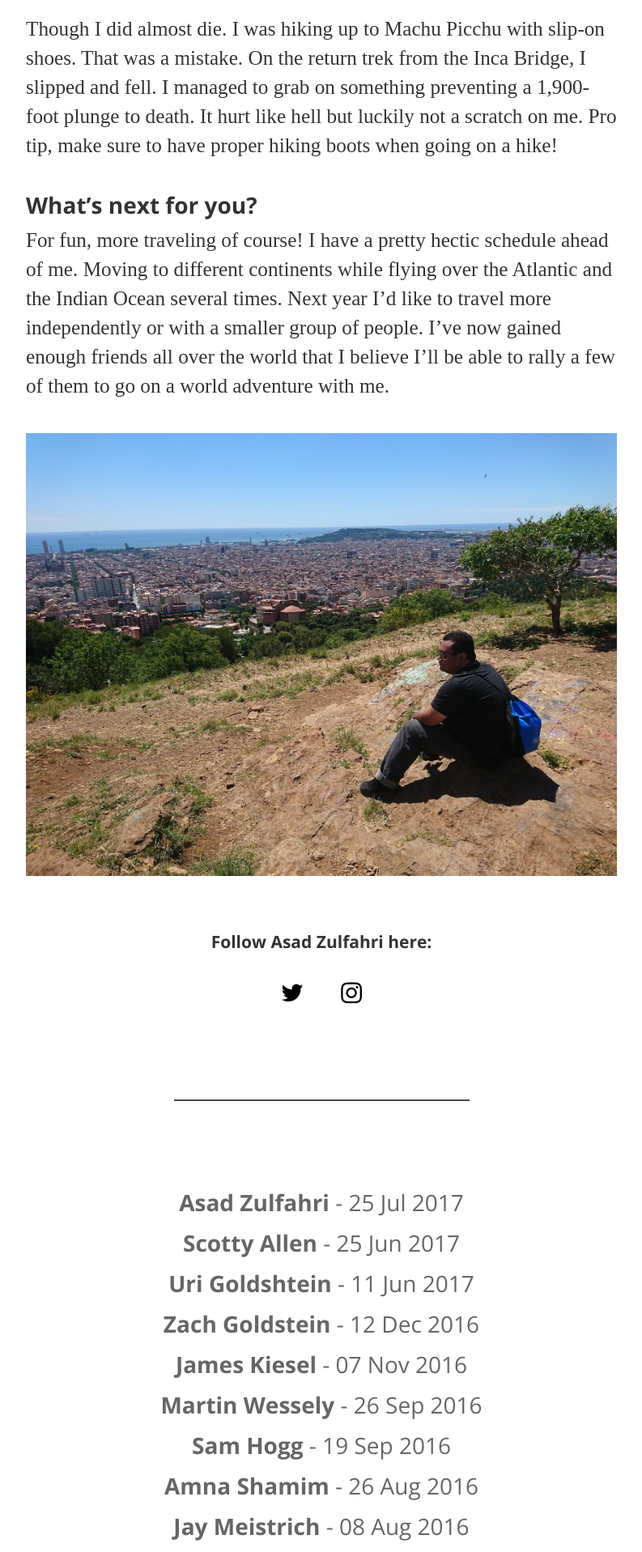
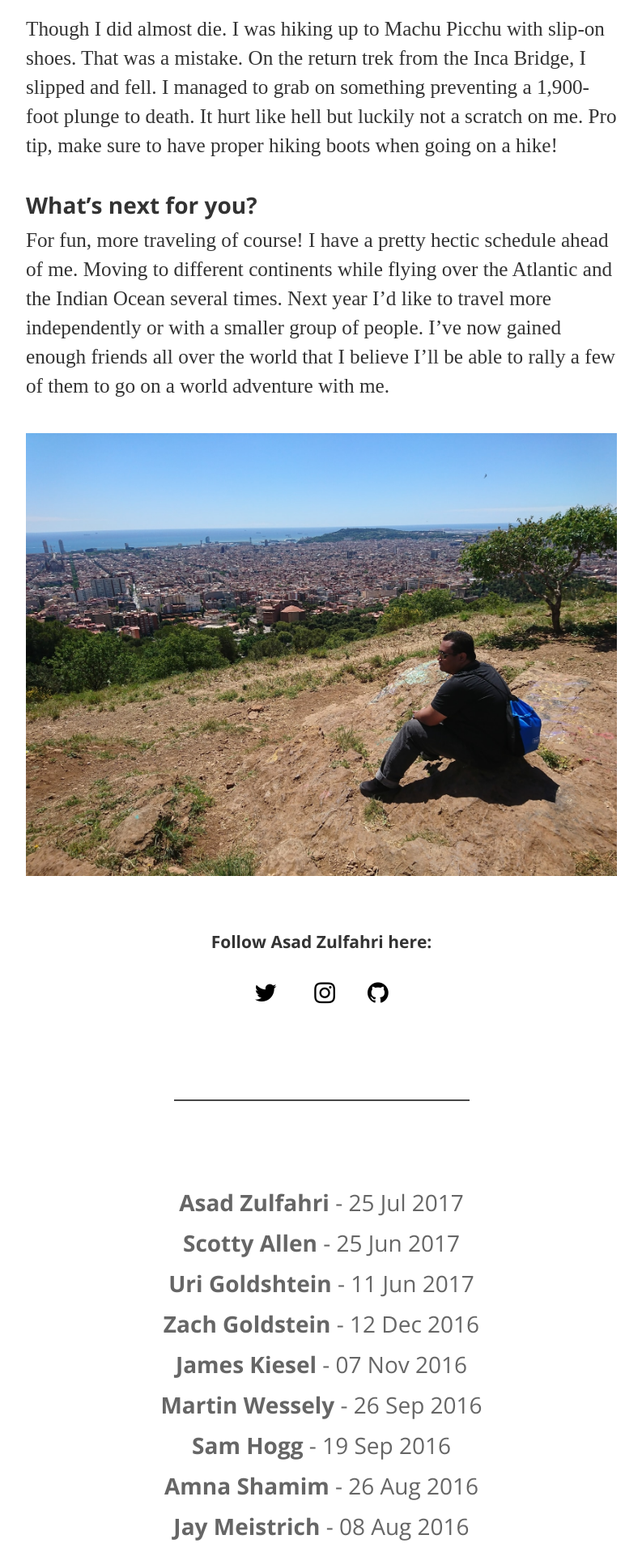
Before and after one commit to RichardLitt/nomad-as-fuck, a Jekyll site: the page built from index.md, in a window 1280 px wide. Shown: the part 4483-6400 px from the top of the page at 81% size, without its empty margins (243-1036 px from the left). Built offline with Jekyll 4.4.1, drawn with Linux system fonts in a browser that asks for light colours; nearby versions of some CDN libraries; some web fonts are replaced; comment, search, counter and statistics services are not loaded.

Commit message:
Adding GitHub
CLoses #27

```diff
--- a/_includes/themes/nomadasfuck/index.html
+++ b/_includes/themes/nomadasfuck/index.html
@@ -80,10 +80,10 @@
 
               {{ post.content }}
 
-              {% if post.twitter or post.instagram %}
+              {% if post.twitter or post.instagram or post.github %}
               <h3 class="follow-author">Follow {{ post.author }} here:</h3>
                <p class="social-media">
-                {% if post.twitter %}<a href="https://twitter.com/{{ post.twitter }}" rel="me"><i class="fa fa-twitter"></i></a> {% endif %}{% if post.instagram %}<a href="https://instagram.com/{{ post.instagram }}"><i class="fa fa-instagram"></i></a>{% endif %}
+                {% if post.twitter %}<a href="https://twitter.com/{{ post.twitter }}" rel="me"><i class="fa fa-twitter"></i></a> {% endif %}{% if post.instagram %}<a href="https://instagram.com/{{ post.instagram }}"><i class="fa fa-instagram"></i></a>{% endif %}{% if post.github %}<a href="https://github.com/{{ post.github }}"><i class="fa fa-github"></i></a>{% endif %}
               </p>
               {% endif %}
 
--- a/_includes/themes/nomadasfuck/post.html
+++ b/_includes/themes/nomadasfuck/post.html
@@ -1,8 +1,8 @@
 <div class="page-header">
   <img src="{{ BASE_PATH }}/assets/img/posts/{{ page.image }}" class="post-image" />
   <h1>{{ page.title }}</h1>
-  {% if page.twitter or page.instagram %}<p class="social-media post-sm">
-    {% if page.twitter %}<a href="https://twitter.com/{{ page.twitter }}" rel="me"><i class="fa fa-twitter"></i></a> {% endif %}{% if page.instagram %}<a href="https://instagram.com/{{ page.instagram }}"><i class="fa fa-instagram"></i></a>{% endif %}
+  {% if page.twitter or page.instagram or page.github %}<p class="social-media post-sm">
+    {% if page.twitter %}<a href="https://twitter.com/{{ page.twitter }}" rel="me"><i class="fa fa-twitter"></i></a> {% endif %}{% if page.instagram %}<a href="https://instagram.com/{{ page.instagram }}"><i class="fa fa-instagram"></i></a>{% endif %}{% if page.github %}<a href="https://github.com/{{ page.github }}"><i class="fa fa-github"></i></a>{% endif %}
   </p>
   {% endif %}
   <h4>
@@ -18,7 +18,7 @@
       {% if page.twitter or page.instagram %}
       <h3 class="follow-author">Follow {{ page.author }} here:</h3>
        <p class="social-media">
-        {% if page.twitter %}<a href="https://twitter.com/{{ page.twitter }}" rel="me"><i class="fa fa-twitter"></i></a> {% endif %}{% if page.instagram %}<a href="https://instagram.com/{{ page.instagram }}"><i class="fa fa-instagram"></i></a>{% endif %}
+        {% if page.twitter %}<a href="https://twitter.com/{{ page.twitter }}" rel="me"><i class="fa fa-twitter"></i></a> {% endif %}{% if page.instagram %}<a href="https://instagram.com/{{ page.instagram }}"><i class="fa fa-instagram"></i></a>{% endif %}{% if page.github %}<a href="https://github.com/{{ page.github }}"><i class="fa fa-github"></i></a>{% endif %}
       </p>
       {% endif %}
     </div>
```
Also changed, not shown: 1 other file.
